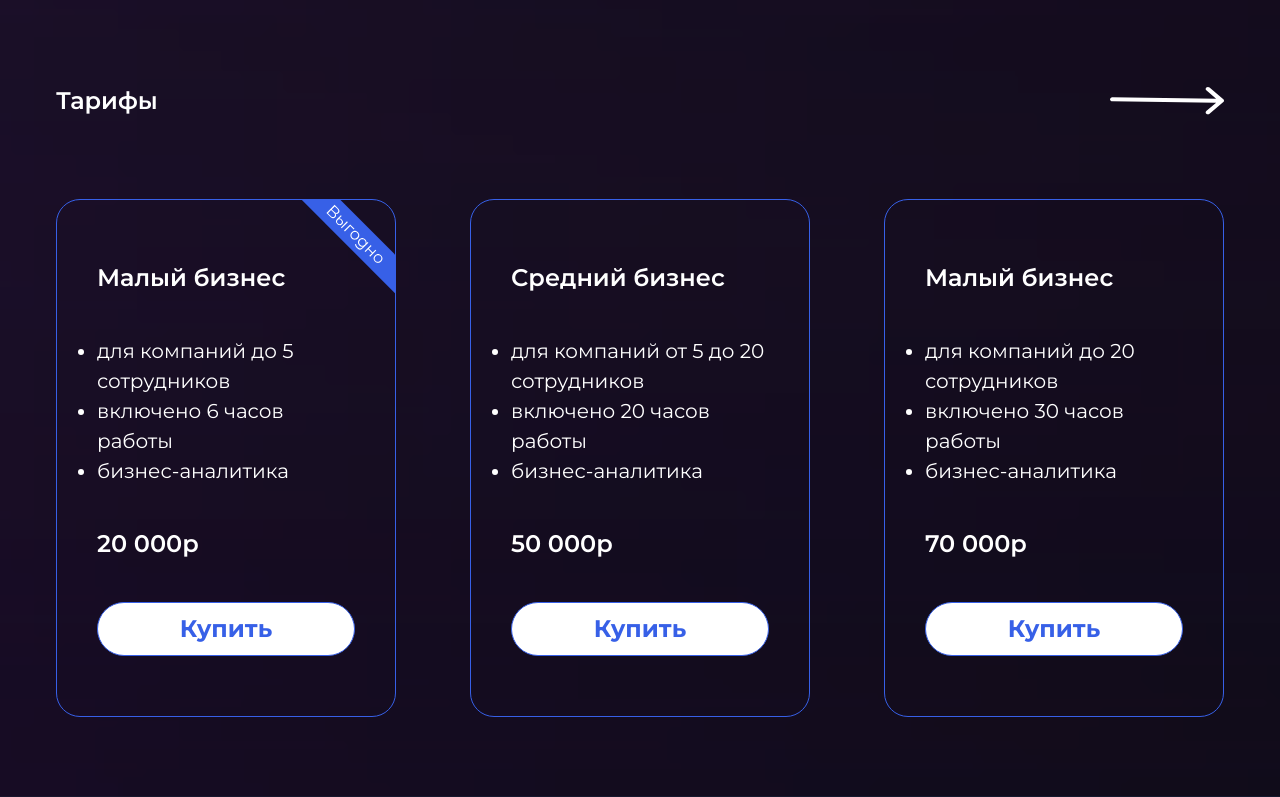
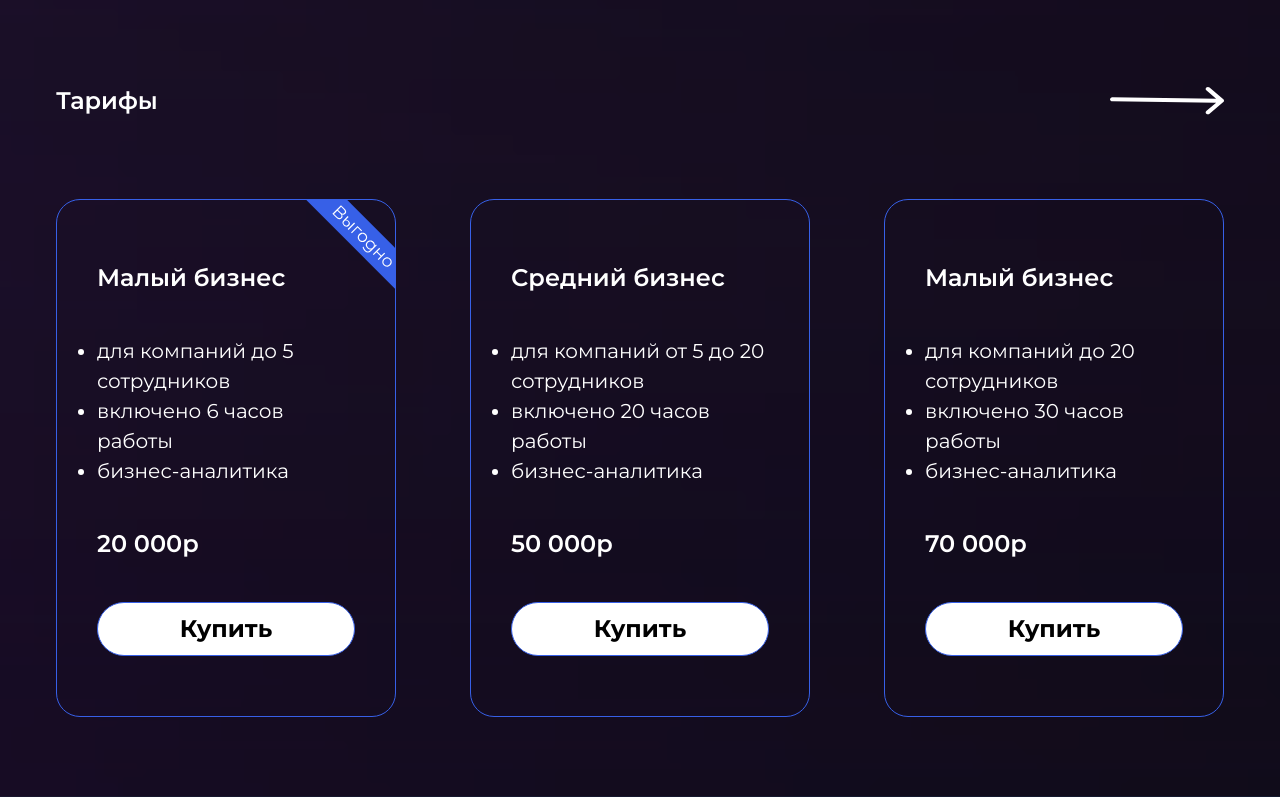
Before and after one commit to DFimp/landing_pro_automatization, a Next.js app: page /accompaniment in a window 1280 px wide. Shown: the part 5211-6008 px from the top of the page. Built offline with nearby package versions, Linux system fonts and the light colour scheme.

Commit message:
fixed error with svg and button text color

```diff
--- a/src/widgets/accompaniment/AccompanimentTariffsSection/ui/Tariffs.tsx
+++ b/src/widgets/accompaniment/AccompanimentTariffsSection/ui/Tariffs.tsx
@@ -3,7 +3,6 @@ import { Tariff } from "@/widgets/accompaniment/AccompanimentTariffsSection/ui/m
 import {tariffs} from "@/widgets/accompaniment/AccompanimentTariffsSection/ui/lib";
 import * as motion from "motion/react-client"
 import Image from "next/image";
-
 
 export default function Tariffs() {
     return (
@@ -17,19 +16,20 @@ export default function Tariffs() {
                         transition={{ duration: 0.5, delay: index * 0.2 }}
                         style={{ borderColor: "#3760E7" }}
                         key={index}
-                        className='card border-1 rounded-3xl px-10 py-15 max-w-85 space-y-10 relative'
+                        className='card border-1 rounded-3xl px-10 py-15 max-w-85 space-y-10 relative overflow-hidden' // Добавлено overflow-hidden
                     >
-                        {
-                            index === 0 &&
+                        {index === 0 && (
+                            <div className="absolute top-0 left-0 w-full h-full z-0 pointer-events-none">
                                 <Image
-                                className='absolute top-0 left-0'
                                     src="/ribbon.svg"
                                     alt='Выгода'
-                                width={371}
-                                height={534}
+                                    fill
+                                    className="object-cover"
                                 />
-                        }
+                            </div>
+                        )}
 
+                        <div className="relative z-10 space-y-10"> {/* Добавлен контейнер с z-10 */}
                             <h3 className='text-white font-semibold text-h4'>{tariff.title}</h3>
                             <ul className='list-disc text-white font-normal text-h5'>
                                 {tariff.features.map((feature: string, i: number) => (
@@ -37,11 +37,15 @@ export default function Tariffs() {
                                 ))}
                             </ul>
                             <h4 className='text-white font-semibold text-h4'>{tariff.price}</h4>
-                        <Button text="Купить" variant='outline' />
+                            <Button
+                                className="z-10 relative hover:!text-white !text-black"
+                                text="Купить"
+                                variant="outline"
+                            />
+                        </div>
                     </motion.li>
                 ))}
             </ul>
         </section>
-
     );
 }
```
Lines whose indentation alone changed are shown as unchanged.
